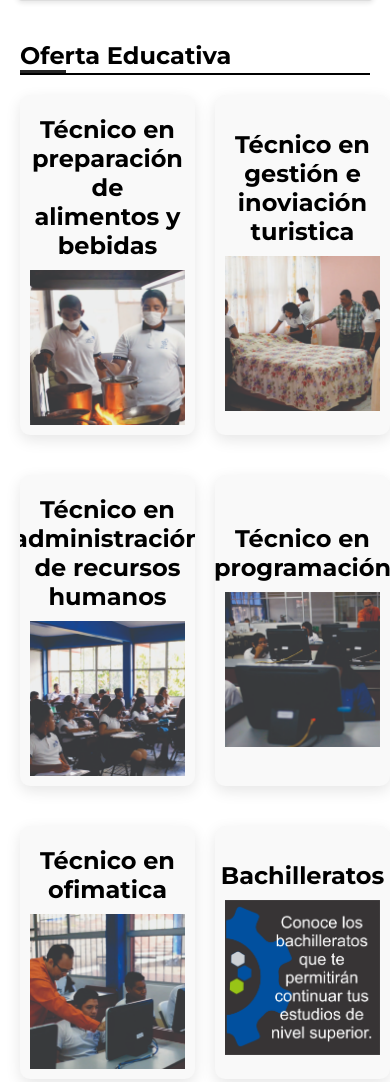
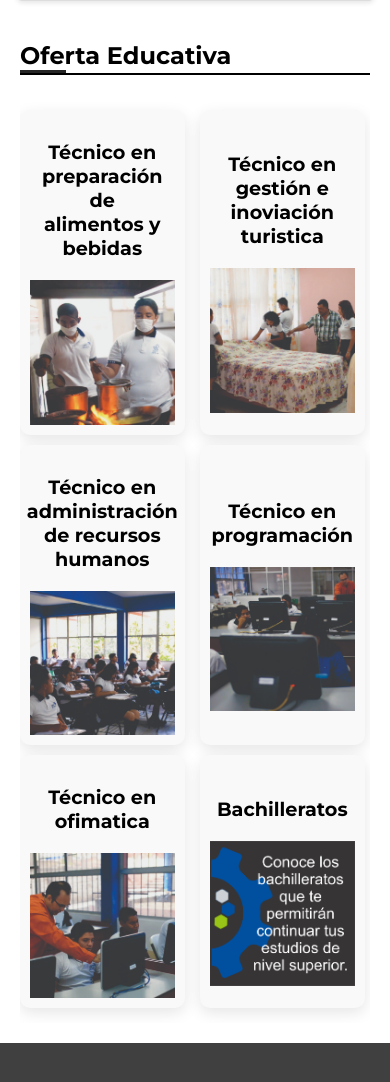
Before and after one commit to Giogamm/Cetis45, a plain HTML site: page index.html in a window 390 px wide. Shown: the part 2863-3945 px from the top of the page. Drawn offline with Linux system fonts and the light colour scheme.

Commit message:
bug arreglado

```diff
--- a/style.css
+++ b/style.css
@@ -525,20 +525,32 @@ body {
     width: 90%;
   }
 
+
+
   .carreras-tecnicas-grid {
       grid-template-columns: repeat(2, 1fr); /* 2 columnas en dispositivos móviles */
- gap: 40px;
+ gap: 10px;
  padding: 0px;
+ overflow: hidden;
+ width: 100%;
+ height: 100%;
+ padding: 15px 0px;
   }
 
 .carreras-tecnicas-grid .col-3 img {
        width: 100%;
+       height: 120px;
     height: auto;
-    display: block; /* Asegura que las imágenes no tengan márgenes por defecto */
+    display: block;
+
 }
 
 .carreras-tecnicas-grid .col-3 {
-    width: 100%;
+    width: 85%;
     padding: 10px;
 }
+  .col-3 h3 {
+        font-size: 1.2em;
+        padding: 10px;
+    }
 }
```
